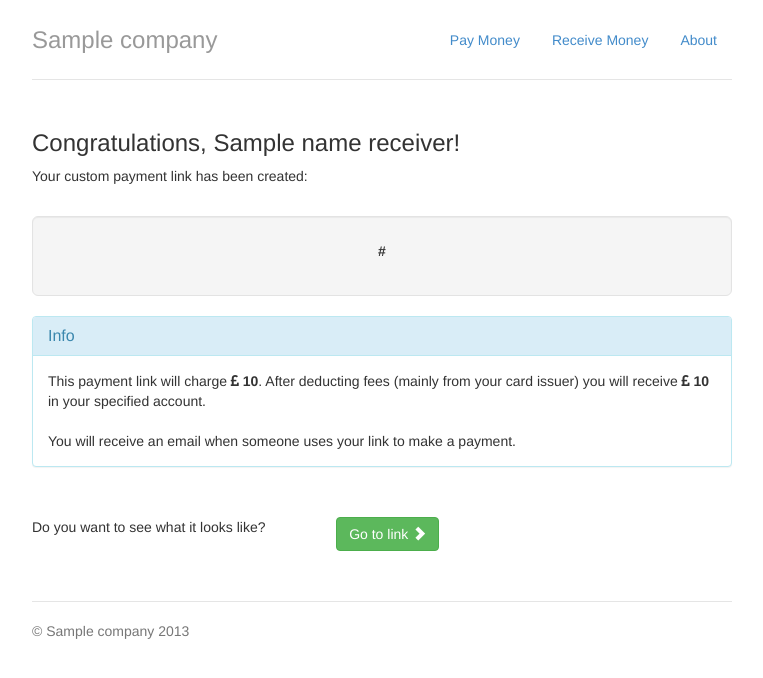
After one commit to paulodicanio86/payme, a Flask app: template payme/templates/custom_link.html in a window 1280 px wide. The commit adds this page. Shown: the top 678 px of the page, without its empty margins (258-1021 px from the left). Run offline with Flask 2, Linux system fonts and the light colour scheme; the template is opened without the code that fills it: most values are stand-ins (such as "Sample title", 1, 10 or a date in 2020).

Commit message:
custom link lander page made

```diff
--- a/payme/templates/about.html
+++ b/payme/templates/about.html
@@ -1,5 +1,5 @@
 {% extends "layout.html" %}
-{% block title %} - Pay Money{% endblock %}
+{% block title %} - About{% endblock %}
 {% block content %}
   <div class="jumbotron">
     <h2>Convert credit into cash</h2>
--- /dev/null
+++ b/payme/templates/custom_link.html
@@ -0,0 +1,59 @@
+{% extends "layout.html" %}
+{% block title %} - Receive Money{% endblock %}
+{% block content %}
+  <div class="account details row">
+    <div class="col-lg-12 col-xs-12">
+      <h3>Congratulations, {{name_receiver}}!</h3>
+      <p>Your custom payment link has been created:</br>&nbsp;</p>
+    </div>
+  </div>
+
+  <div class="account details row">
+    <div class="col-lg-12 col-xs-12">
+      <div class="well well-lg">
+	<p class="text-center"><strong>{{ abs_link }}</strong></p>
+      </div>
+    </div>
+  </div>
+
+  <div class="account details row">
+    <div class="col-lg-12 col-xs-12">
+      <div class="panel panel-info">
+        <div class="panel-heading">
+          <h3 class="panel-title">Info</h3>
+        </div>
+        <div class="panel-body">
+	   {% if amount_charged != '' %}
+          This payment link will charge <strong><i class="fa
+    fa-gbp"></i> {{ amount_charged }}</strong>. After deducting
+  fees (mainly from your card issuer) you will receive <strong><i
+    class="fa fa-gbp"></i> {{ amount_paid_out }}</strong> in
+  your specified account.
+	  {% else %}
+	  From any payment made with this link we will deduct the fee
+    (mainly from your card issuer) and transfer the remaining amount
+    to your account.
+	  {% endif %}
+
+	  {% if email_receiver != '' %}
+	  </br>&nbsp;</br>
+	  You will receive an email when someone uses your link to
+	  make a payment.
+	  {% endif %}
+        </div>
+      </div>
+    </div>
+  </div>
+
+  <div class="account details row">
+    <p>&nbsp;</p>
+    <div class="col-lg-5 col-xs-12">
+      Do you want to see what it looks like?
+    </div>
+    <div class="col-lg-7 col-xs-12">
+      <a href="{{ rel_link }}" class="btn btn-success" role="button">Go to link <span class="glyphicon glyphicon-chevron-right"></span></a>
+    </div>
+  </div>
+
+
+{% endblock %}
--- a/payme/templates/generate_payment.html
+++ b/payme/templates/generate_payment.html
@@ -1,5 +1,5 @@
 {% extends "layout.html" %}
-{% block title %} - Pay Money{% endblock %}
+{% block title %} - Receive Money{% endblock %}
 {% block content %}
   <div class="account details row">
     <div class="col-lg-2">
@@ -20,7 +20,7 @@
 
 	<div class="form-group">
           <div class="col-lg-offset-5 col-lg-5">
-	    <button type="submit" class="btn btn-success">Next</button>
+	    <button type="submit" class="btn btn-success">Next <span class="glyphicon glyphicon-chevron-right"></span></button>
           </div>
         </div>
 
--- a/payme/templates/pay.html
+++ b/payme/templates/pay.html
@@ -144,11 +144,7 @@
 
 	<div class="form-group">
           <div class="col-lg-offset-5 col-lg-5">
-	    <button type="submit" class="btn btn-success"
-
-	    onMouseOver="output_text()"
-
-	    >Next</button>
+	    <button type="submit" class="btn btn-success">Next <span class="glyphicon glyphicon-chevron-right"></span></button>
           </div>
         </div>
 
--- a/payme/views.py
+++ b/payme/views.py
@@ -5,7 +5,7 @@ import stripe
 from flask import (render_template, request, send_from_directory, redirect,
                    url_for)
 
-from payme import app, stripe_keys, company, variable_names
+from payme import app, stripe_keys, company, domain, variable_names
 from payme.validation_functions import *
 from payme.email import send_emails
 from payme.forms import GeneratorForm
@@ -241,12 +241,66 @@ def declined():
 #######################################
 @app.route('/generate_payment/', methods=['GET', 'POST'])
 def generate_payment(company=company):
+    # Generate forms for link generation
     form = GeneratorForm()
+
     if form.validate_on_submit():
-        return redirect(url_for('success', amount='10.00'))
-    return render_template('generate_payment.html',
-                           form=form,
-                           company=company)
+        # Form is valid, lets get the data
+        name_receiver = form.name_receiver.data
+        email_receiver = form.email_receiver.data
+        amount = form.amount.data
+        amount_paid_out = ''
+        if amount != u'':
+            fee = get_fee(amount, False)
+            #Here improve, s.t. the price looks like 150.00 (not 150.0)
+            amount_paid_out = str(float(amount) - float(fee))
+
+        # Construct the link paths
+        rel_link = '/custom/'
+        rel_link += form.account_number.data + '/'
+        rel_link += form.sort_code.data + '/'
+        rel_link += form.name_receiver.data + '/'
+
+        # Order is important for the following three if statements:
+        if form.amount.data == u'':
+            rel_link += '%20/'
+        else:
+            rel_link += form.amount.data + '/'
+
+        if form.reference.data == u'':
+            rel_link += '%20/'
+        else:
+            rel_link += form.reference.data + '/'
+
+        if form.email_receiver.data == u'':
+            rel_link += '%20/'
+        else:
+            rel_link += form.email_receiver.data + '/'
+
+        # Strip empty cells at the end of link paths
+        def strip_end(link, suffix):
+            while link.endswith(suffix):
+                link = link[:-len(suffix)]
+            return link
+        rel_link = strip_end(rel_link, '%20/')
+        abs_link = 'http://' + domain + rel_link
+
+        return render_template('custom_link.html',
+                               name_receiver=name_receiver,
+                               amount_charged=amount,
+                               amount_paid_out=amount_paid_out,
+                               email_receiver=email_receiver,
+                               rel_link=rel_link,
+                               abs_link=abs_link,
+                               company=company)
+    else:
+        # Forms not validated, resubmit
+        return render_template('generate_payment.html',
+                               form=form,
+                               company=company)
+
+
+
 
 
 #######################################
```
